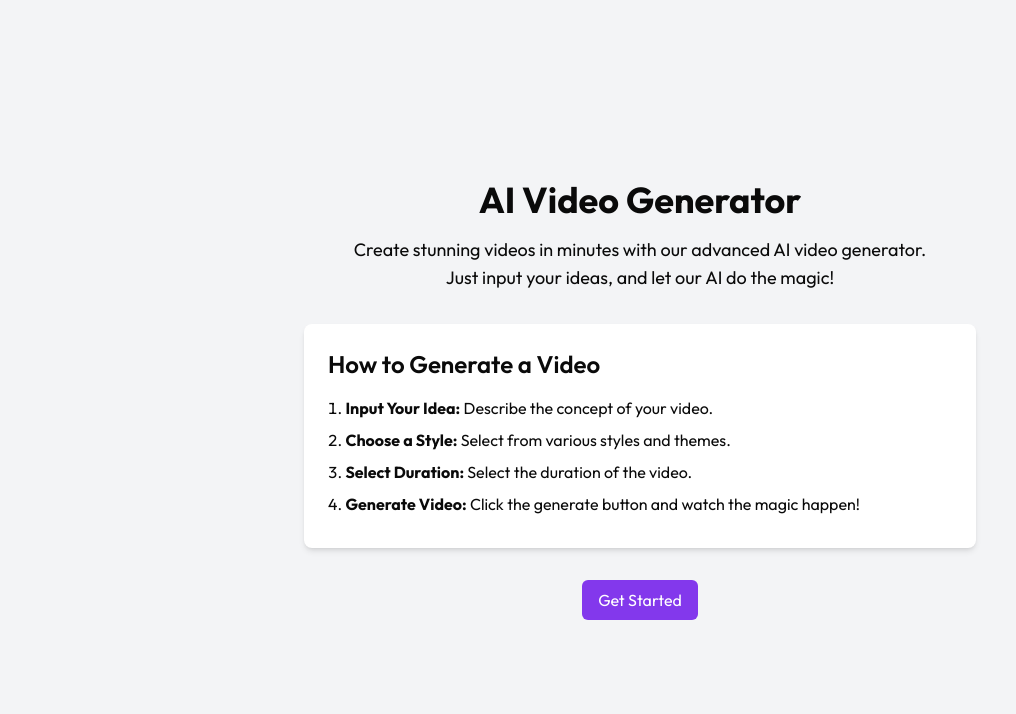
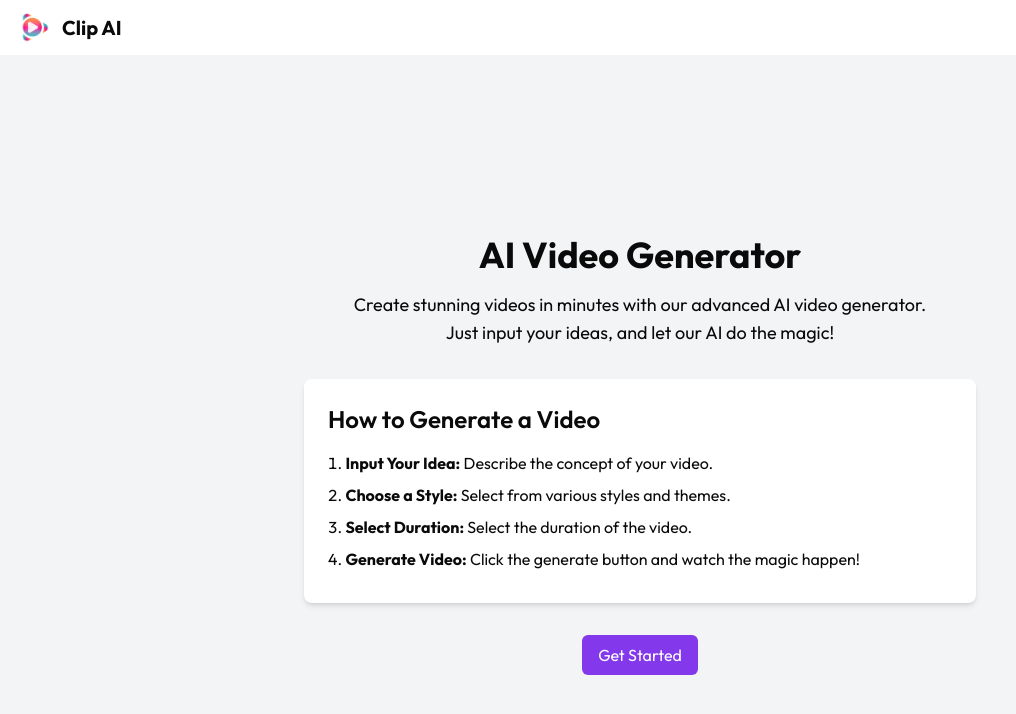
Before and after one commit to AshwiniParaye1/AI-Video-Generator, a Next.js app: page / in a window 1280 px wide. Shown: the top 714 px of the page, without its empty margins (0-1016 px from the left). Built offline with nearby package versions, Linux system fonts and the light colour scheme; no server answers.

Commit message:
added header and links to homepage

```diff
--- a/app/dashboard/_components/Header.jsx
+++ b/app/dashboard/_components/Header.jsx
@@ -2,6 +2,7 @@ import { UserDetailsContext } from "@/app/_context/UserDetailsContext";
 import { Button } from "@/components/ui/button";
 import { UserButton } from "@clerk/nextjs";
 import Image from "next/image";
+import Link from "next/link";
 import React, { useContext } from "react";
 
 function Header() {
@@ -9,16 +10,20 @@ function Header() {
 
   return (
     <div className="p-3 px-5 flex items-center justify-between shadow-md">
-      <div className="flex gap-3 items-center">
-        <Image src={"/logo.png"} alt="logo" width={30} height={30} />
-        <h2 className="font-bold text-xl">Clip AI</h2>
-      </div>
+      <Link href={"/"}>
+        <div className="flex gap-3 items-center">
+          <Image src={"/logo.png"} alt="logo" width={30} height={30} />
+          <h2 className="font-bold text-xl">Clip AI</h2>
+        </div>
+      </Link>
       <div className="flex gap-3 items-center">
         <div className="flex gap-2 items-center">
           <Image src={"/credits.png"} alt="credits" width={30} height={30} />
           <h2>{userDetails?.credits}</h2>
         </div>
-        <Button>Dashboard</Button>
+        <Link href={"/dashboard"}>
+          <Button>Dashboard</Button>
+        </Link>
         <UserButton className="bg-red-500" />
       </div>
     </div>
--- a/app/page.js
+++ b/app/page.js
@@ -1,17 +1,23 @@
+import { Button } from "@/components/ui/button";
+import { UserButton } from "@clerk/nextjs";
 import Head from "next/head";
+import Image from "next/image";
 import Link from "next/link";
 
 export default function Home() {
   return (
     <div>
-      <Head>
-        <title>AI Video Generator</title>
-        <meta
-          name="description"
-          content="Generate videos effortlessly using AI."
-        />
-        <link rel="icon" href="/favicon.ico" />
-      </Head>
+      <div className="p-3 px-5 flex items-center justify-between shadow-md">
+        <Link href={"/"}>
+          <div className="flex gap-3 items-center">
+            <Image src={"/logo.png"} alt="logo" width={30} height={30} />
+            <h2 className="font-bold text-xl">Clip AI</h2>
+          </div>
+        </Link>
+        <div className="flex gap-3 items-center">
+          <UserButton />
+        </div>
+      </div>
 
       <main className="flex flex-col items-center justify-center min-h-screen bg-gray-100 p-4">
         <h1 className="text-4xl font-bold text-center mb-4">
```
